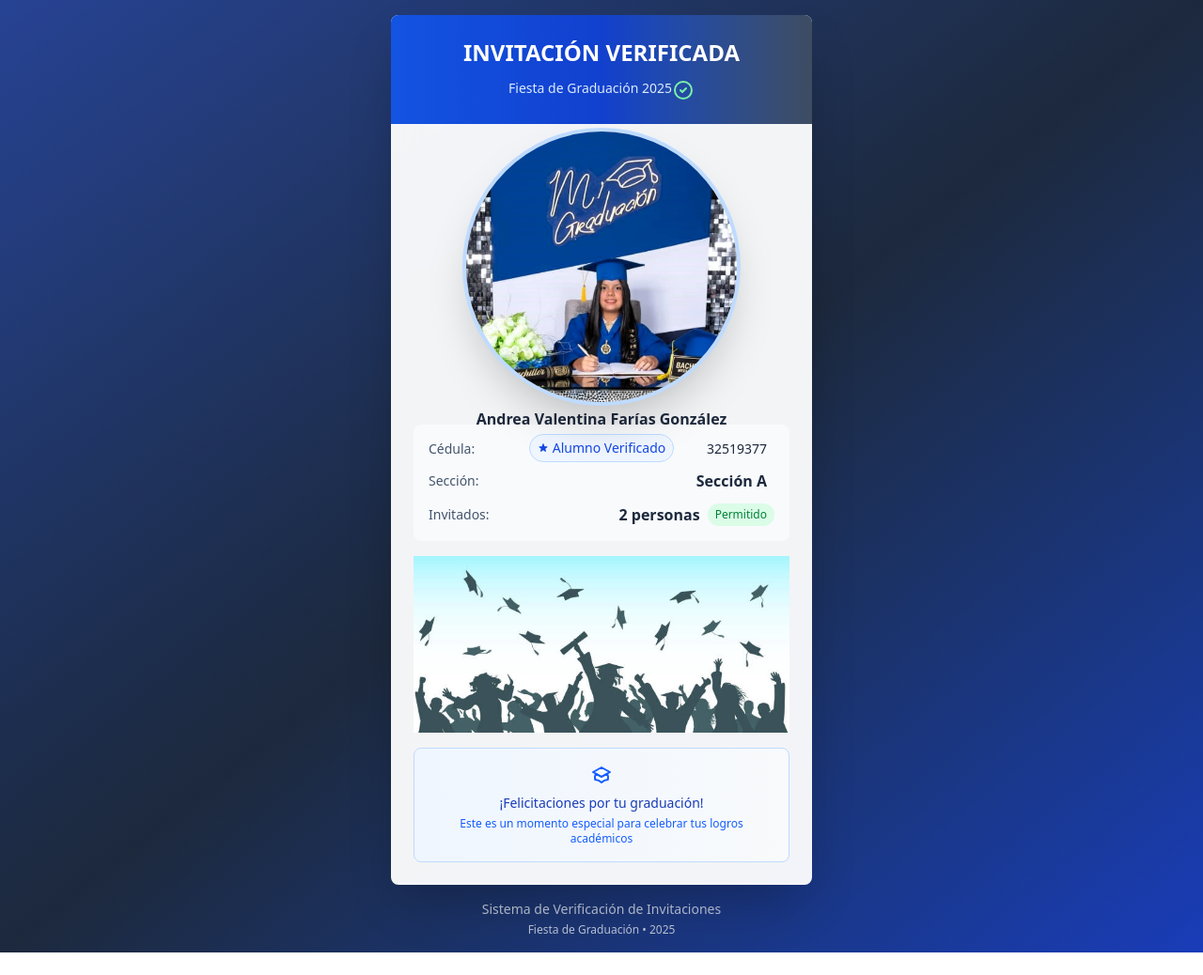
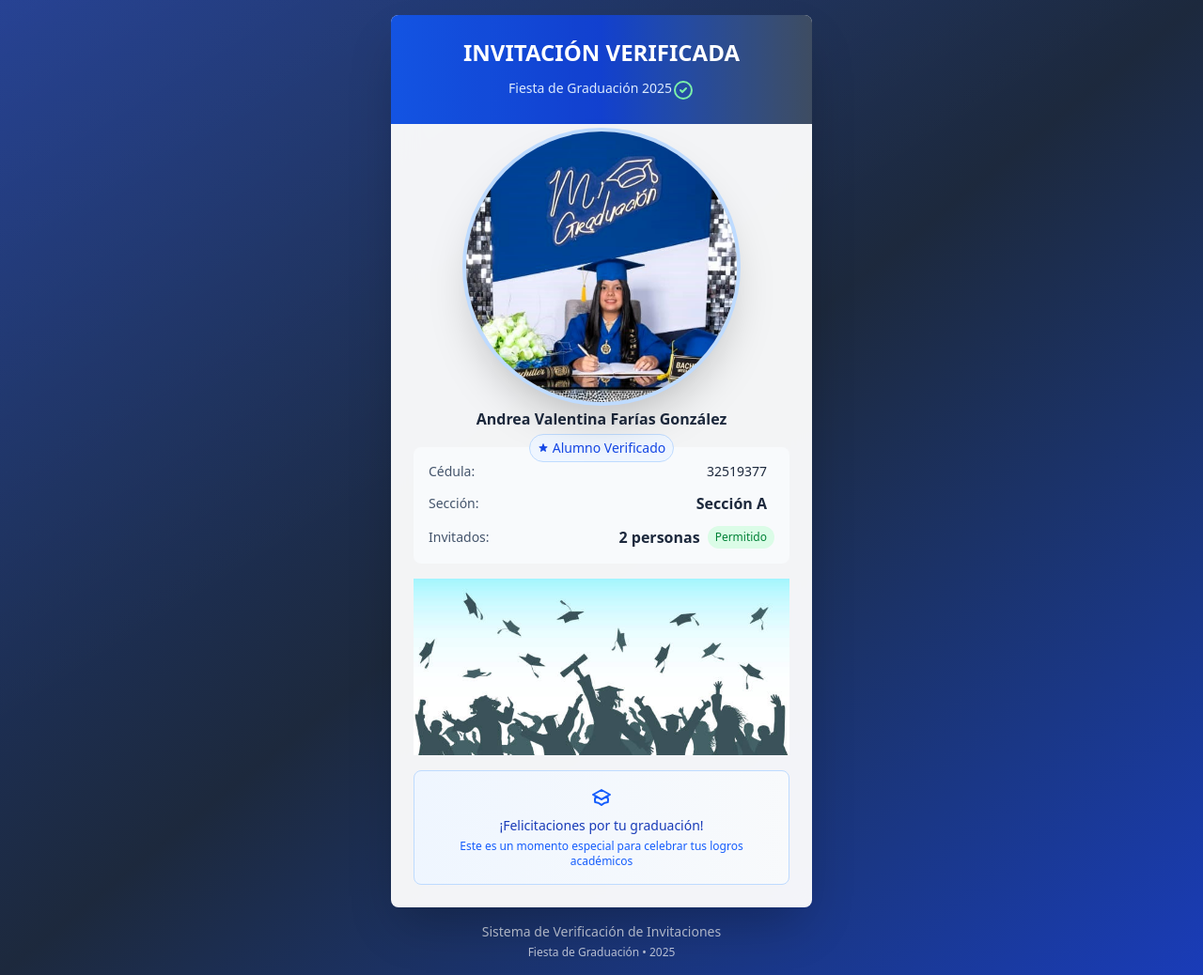
Before and after one commit to zlrm2808/verificarinvitacion, an Astro site: page /alumno/32519377 in a window 1280 px wide. Shown: the whole page at 94% size. Before the commit the page ends 1014 px from the top, so only its background shows below. Built offline with nearby package versions, Linux system fonts and the light colour scheme; Astro itself is replaced by a stand-in of ours.

Commit message:
modificado la altura del logo de verificado

```diff
--- a/src/pages/alumno/[cedula].astro
+++ b/src/pages/alumno/[cedula].astro
@@ -39,13 +39,17 @@ const alumno = alumnos.find(a => a.cedula === cedula);
                 </div>
               </div>
               <h2 class="text-md font-bold text-slate-800 mb-1 -mt-4">{alumno.nombre}</h2>
-              <div class="inline-flex items-center border border-blue-200 text-blue-700 bg-blue-50 px-2 py-1 rounded-full text-sm">
+              <div
+                class="inline-flex items-center border border-blue-200 text-blue-700 bg-blue-50 px-2 py-1 rounded-full text-sm"
+              >
                 <svg class="w-3 h-3 mr-1" fill="currentColor" viewBox="0 0 20 20">
-                  <path d="M9.049 2.927c.3-.921 1.603-.921 1.902 0l1.07 3.292a1 1 0 00.95.69h3.462c.969 0 1.371 1.24.588 1.81l-2.8 2.034a1 1 0 00-.364 1.118l1.07 3.292c.3.921-.755 1.688-1.54 1.118l-2.8-2.034a1 1 0 00-1.175 0l-2.8 2.034c-.784.57-1.838-.197-1.539-1.118l1.07-3.292a1 1 0 00-.364-1.118L2.98 8.72c-.783-.57-.38-1.81.588-1.81h3.461a1 1 0 00.951-.69l1.07-3.292z"></path>
+                  <path
+                    d="M9.049 2.927c.3-.921 1.603-.921 1.902 0l1.07 3.292a1 1 0 00.95.69h3.462c.969 0 1.371 1.24.588 1.81l-2.8 2.034a1 1 0 00-.364 1.118l1.07 3.292c.3.921-.755 1.688-1.54 1.118l-2.8-2.034a1 1 0 00-1.175 0l-2.8 2.034c-.784.57-1.838-.197-1.539-1.118l1.07-3.292a1 1 0 00-.364-1.118L2.98 8.72c-.783-.57-.38-1.81.588-1.81h3.461a1 1 0 00.951-.69l1.07-3.292z"
+                  ></path>
                 </svg>
                 Alumno Verificado
               </div>
-              <div class="space-y-4 -mt-10">
+              <div class="space-y-4 -mt-4">
                 <div class="bg-slate-50 rounded-lg p-4 space-y-3">
                   <div class="flex items-center justify-between">
                     <div class="flex items-center text-slate-600">
```
